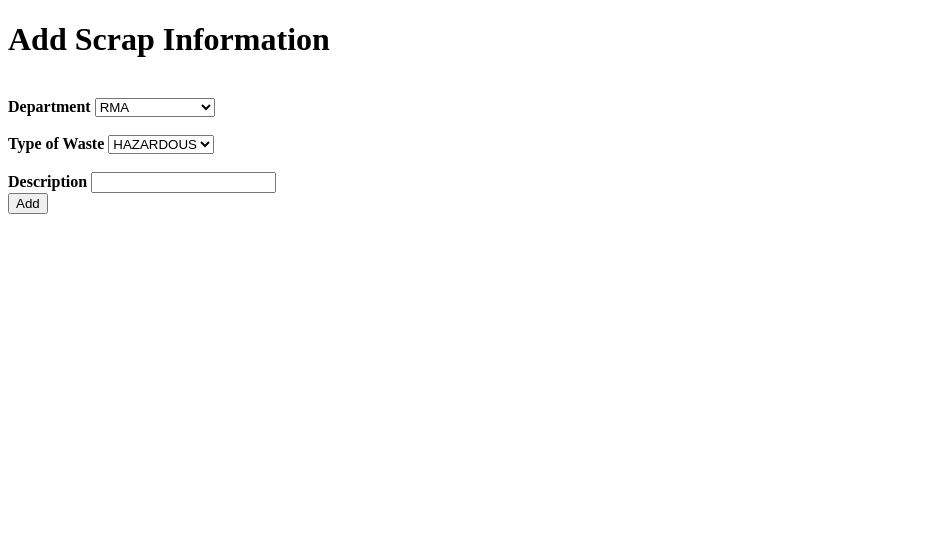
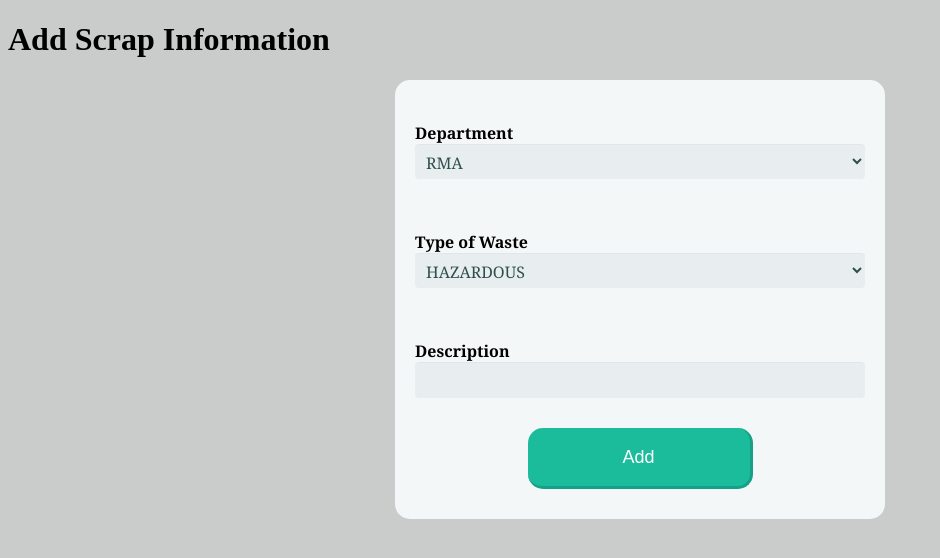
Before and after one commit to nikhilranjan7/smartlink-scrap-management, a Django app: page /scr/add/ in a window 1280 px wide. Shown: the top 558 px of the page, without its empty margins (0-940 px from the left). Run offline with Django 3.2, Linux system fonts and the light colour scheme.

Commit message:
Add CSS to form

```diff
--- a/scrap/templates/scr/add.html
+++ b/scrap/templates/scr/add.html
@@ -2,12 +2,133 @@
 
 <html>
   <head>
-    <title>Scrap Management</title>
+    <meta http-equiv="Content-Type" content="text/html; charset=utf-8">
+    <title>Add Scrap</title>
+    <style type="text/css">
+    .form-style-5{
+    	max-width: 450px;
+    	padding: 10px 20px;
+    	background: #00FF00;
+    	margin: 10px auto;
+    	padding: 20px;
+    	background: #f4f7f8;
+    	border-radius: 15px;
+    	font-family: Georgia, "Times New Roman", Times, serif;
+    }
+    .form-style-5 fieldset{
+    	border: none;
+    }
+    .form-style-5 legend {
+    	font-size: 1.3em;
+    	margin-bottom: 10px;
+
+    }
+    .form-style-5 h1 {
+    	font-size: 2em;
+    	text-align: center;
+    	margin-bottom: 20px;
+
+
+    }
+    .form-style-5 label {
+    	display: block;
+    	margin-bottom: 8px;
+    }
+    .form-style-5 input[type="text"],
+    .form-style-5 input[type="date"],
+    .form-style-5 input[type="datetime"],
+    .form-style-5 input[type="email"],
+    .form-style-5 input[type="number"],
+    .form-style-5 input[type="search"],
+    .form-style-5 input[type="time"],
+    .form-style-5 input[type="url"],
+    .form-style-5 textarea,
+    .form-style-5 select {
+    	font-family: Georgia, "Times New Roman", Times, serif;
+    	background: rgba(255,255,255,.1);
+    	border: none;
+    	border-radius: 4px;
+    	font-size: 16px;
+    	margin: 0;
+    	outline: 0;
+    	padding: 7px;
+    	width: 100%;
+    	box-sizing: border-box;
+    	-webkit-box-sizing: border-box;
+    	-moz-box-sizing: border-box;
+    	background-color: #e8eeef;
+    	color:#2F4F4F;
+    	-webkit-box-shadow: 0 1px 0 rgba(0,0,0,0.05) inset;
+    	box-shadow: 0 1px 0 rgba(0,0,0,0.03) inset;
+    	margin-bottom: 30px;
+
+    }
+    .form-style-5 input[type="text"]:focus,
+    .form-style-5 input[type="date"]:focus,
+    .form-style-5 input[type="datetime"]:focus,
+    .form-style-5 input[type="email"]:focus,
+    .form-style-5 input[type="number"]:focus,
+    .form-style-5 input[type="search"]:focus,
+    .form-style-5 input[type="time"]:focus,
+    .form-style-5 input[type="url"]:focus,
+    .form-style-5 textarea:focus,
+    .form-style-5 select:focus{
+    	background: #DBEEEA;
+    }
+    .form-style-5 select{
+    	-webkit-appearance: menulist-button;
+    	height:35px;
+    }
+    .form-style-5 .number {
+    	background: #1abc9c;
+    	color: #fff;
+    	height: 30px;
+    	width: 30px;
+    	display: inline-block;
+    	font-size: 0.8em;
+    	margin-right: 4px;
+    	line-height: 30px;
+    	text-align: center;
+    	text-shadow: 0 1px 0 rgba(255,255,255,0.2);
+    	border: 2px solid #16a085;
+    	border-width: 0px 2px 2px 0px;
+    	border-radius: 100px 100px 100px 0px;
+    }
+
+    .form-style-5 input[type="submit"],
+    .form-style-5 input[type="button"]
+    {
+    	position: relative;
+    	display: block;
+    	padding: 19px 39px 18px 39px;
+    	color: #FFF;
+    	margin: 0 auto;
+    	background: #1abc9c;
+    	font-size: 18px;
+    	text-align: center;
+    	font-style: normal;
+    	width: 50%;
+    	border: 5px solid #16a085;
+    	border-width: 0px 3px 3px 0px;
+    	margin-bottom: 10px;
+    	border-radius: 15px;
+    }
+    .form-style-5 input[type="submit"]:hover,
+    .form-style-5 input[type="button"]:hover
+    {
+    	background: #109177;
+    }
+    body {
+
+        background-color: #cacccc;
+    }
+
+    </style>
   </head>
 
   <body>
     <h1>Add Scrap Information</h1>
-    <div>
+      <div class="form-style-5">
       <form id="MyModelForm" method="post" action="/scr/add/">
         {% csrf_token %}
         {% for hidden in form.hidden_fields %}
```
Also changed, not shown: scrap/db.sqlite3.
